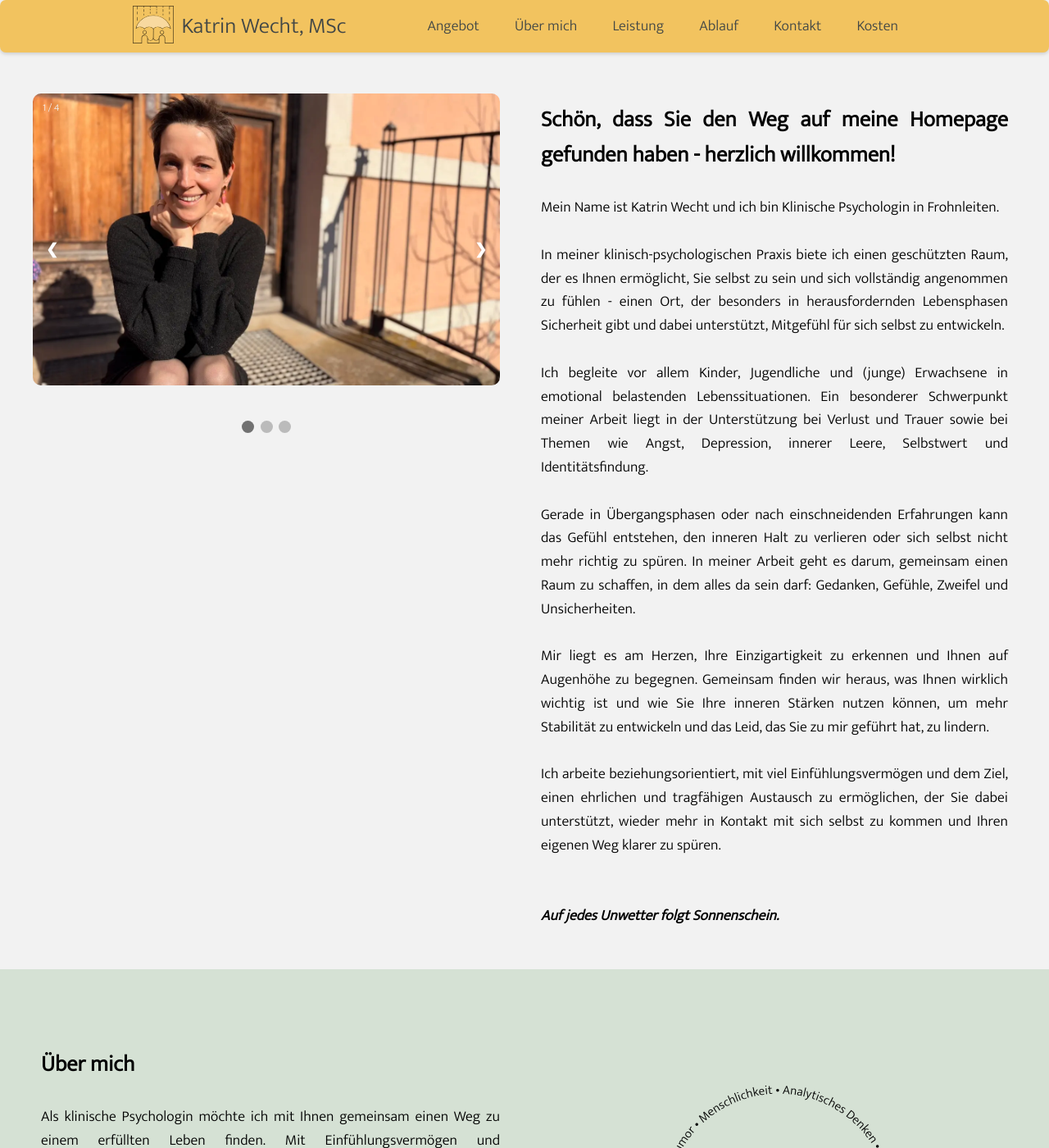
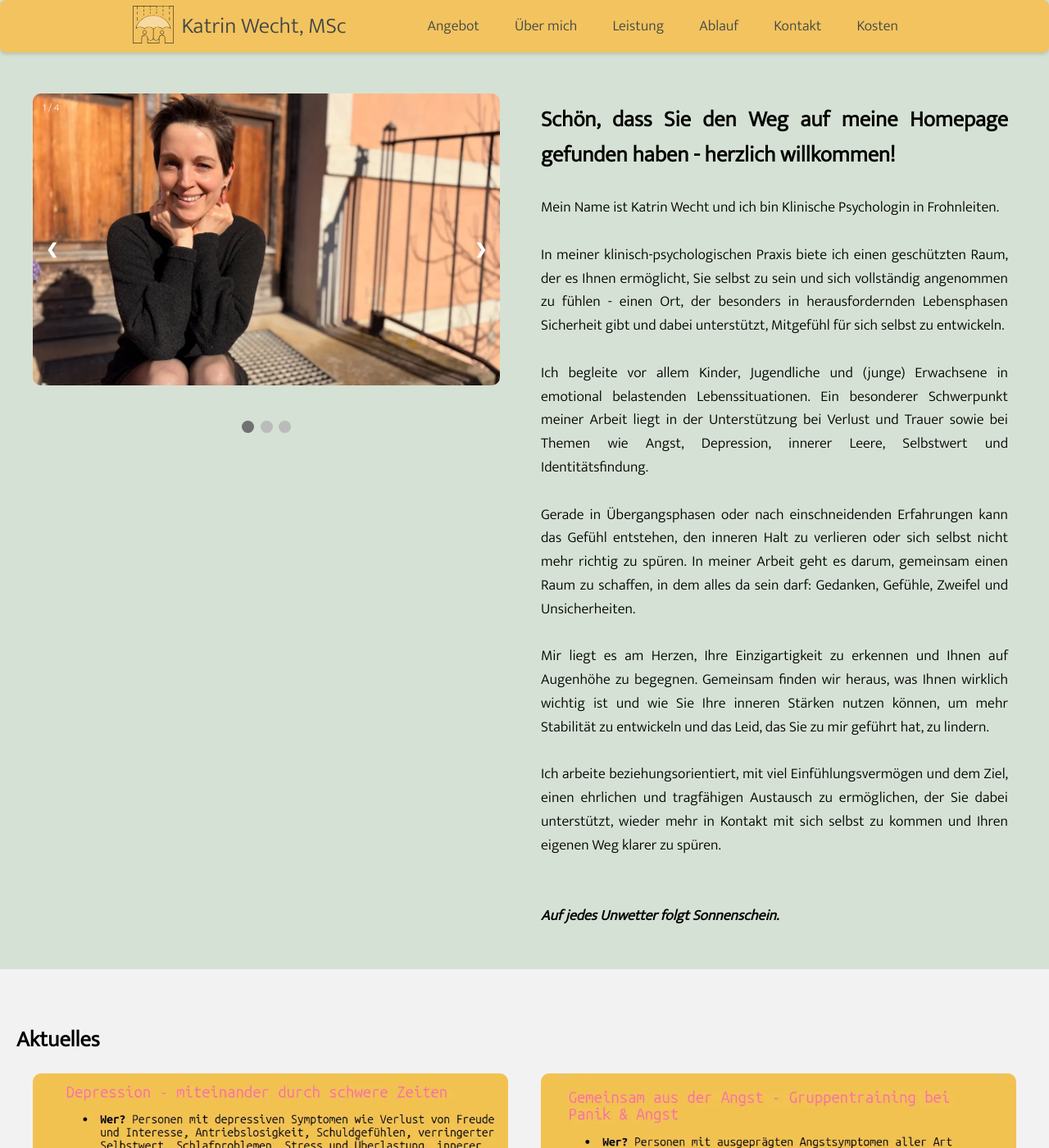
Before and after one commit to 11wecht/11wecht.github.io, a Jekyll site: the page built from index.html, in a window 1280 px wide and 1400 px high. Shown: the whole window at 82% size. Built offline with Jekyll 4.4.1, drawn with Linux system fonts in a browser that asks for light colours.

Commit message:
add aktuelles

```diff
--- a/assets/css/style.css
+++ b/assets/css/style.css
@@ -52,7 +52,7 @@ section:first-of-type {
 /* Section & Flex Containers */
 .flex-section_angebot {
     padding: 20px;
-    background-color: #f2f2f2;
+    background-color: #d5e1d4;
 
 }
 
--- a/index.html
+++ b/index.html
@@ -136,59 +136,17 @@ layout: default
     </section>
 
 
-    <!-- <section class="flex-section_aktuelles" id="aktuelles">
+    <section class="flex-section_aktuelles" id="aktuelles">
         <h1>Aktuelles</h1>
         <div class="flex-container">
             <div class="flex-item image-container">
-                <img src="assets/images/aktion.webp" style="width:100%" alt="aktuelles">
+                <img src="assets/images/gruppe_1.webp" style="width:100%" alt="aktuelles">
             </div>
             <div class="flex-item image-container">
-                <img src="assets/images/aktion1.webp" style="width:100%" alt="aktuelles">
+                <img src="assets/images/gruppe_2.webp" style="width:100%" alt="aktuelles">
             </div>
         </div>
-        <div class="flex-item text-container">
-            <br>
-            <h2>Workshop: Team Rosa – Gemeinsam stark durch Angst und Brustkrebs</h2>
-            <p>
-                <strong>„Du bist nicht allein.“</strong><br>
-                Im Brustkrebsmonat Oktober lade ich Sie herzlich zu meinem Workshop <strong>„Team Rosa – gemeinsam stark
-                    durch Angst und Brustkrebs“</strong> ein. Als klinische Psychologin und selbst Betroffene begleite
-                ich Sie sowohl mit fachlicher Kompetenz als auch persönlicher Erfahrung.
-            </p>
-            <p>
-                Im Workshop erwarten Sie folgende Inhalte:
-            </p>
-            <ul>
-                <li>Persönliches Kennenlernen und Austausch</li>
-                <li>Psychoedukation: Wie entsteht Angst? Welche Formen treten speziell im Zusammenhang mit Brustkrebs
-                    auf?</li>
-                <li>Praktische Übungen zum Umgang mit Ängsten auf drei Ebenen:
-                    <ul>
-                        <li><strong>Emotionen:</strong> Imaginationstechniken</li>
-                        <li><strong>Körper:</strong> Atem- und Entspannungsübungen</li>
-                        <li><strong>Kopf:</strong> Identifikation hilfreicher Gedanken</li>
-                    </ul>
-                </li>
-                <li>Informationen zu weiterführenden Hilfsangeboten</li>
-                <li>Erfahrungsaustausch mit anderen Betroffenen und Angehörigen</li>
-            </ul>
-            <p>
-                Haben Sie Interesse? Dann melden Sie sich gerne per E-Mail an <a
-                    href="mailto:office@kw-psychologie.at">office@kw-psychologie.at</a> oder telefonisch unter <a
-                    href="tel:06703558618">0670 355 86 18</a>. Sie können die Einladung auch gerne an Interessierte
-                weiterleiten.
-            </p>
-            <p>
-                Ich freue mich darauf, Sie kennenzulernen und gemeinsam einen stärkenden Weg zu gehen.<br>
-                Alles Liebe,<br>
-                Ihre Katrin Wecht
-            </p>
-
-
-        </div>
-
-
-    </section> -->
+    </section>
 
 
     <section class="flex-section_ich" id="ueber-mich">
```
Also changed, not shown: assets/images/gruppe_1.webp (added), assets/images/gruppe_2.webp (added).
